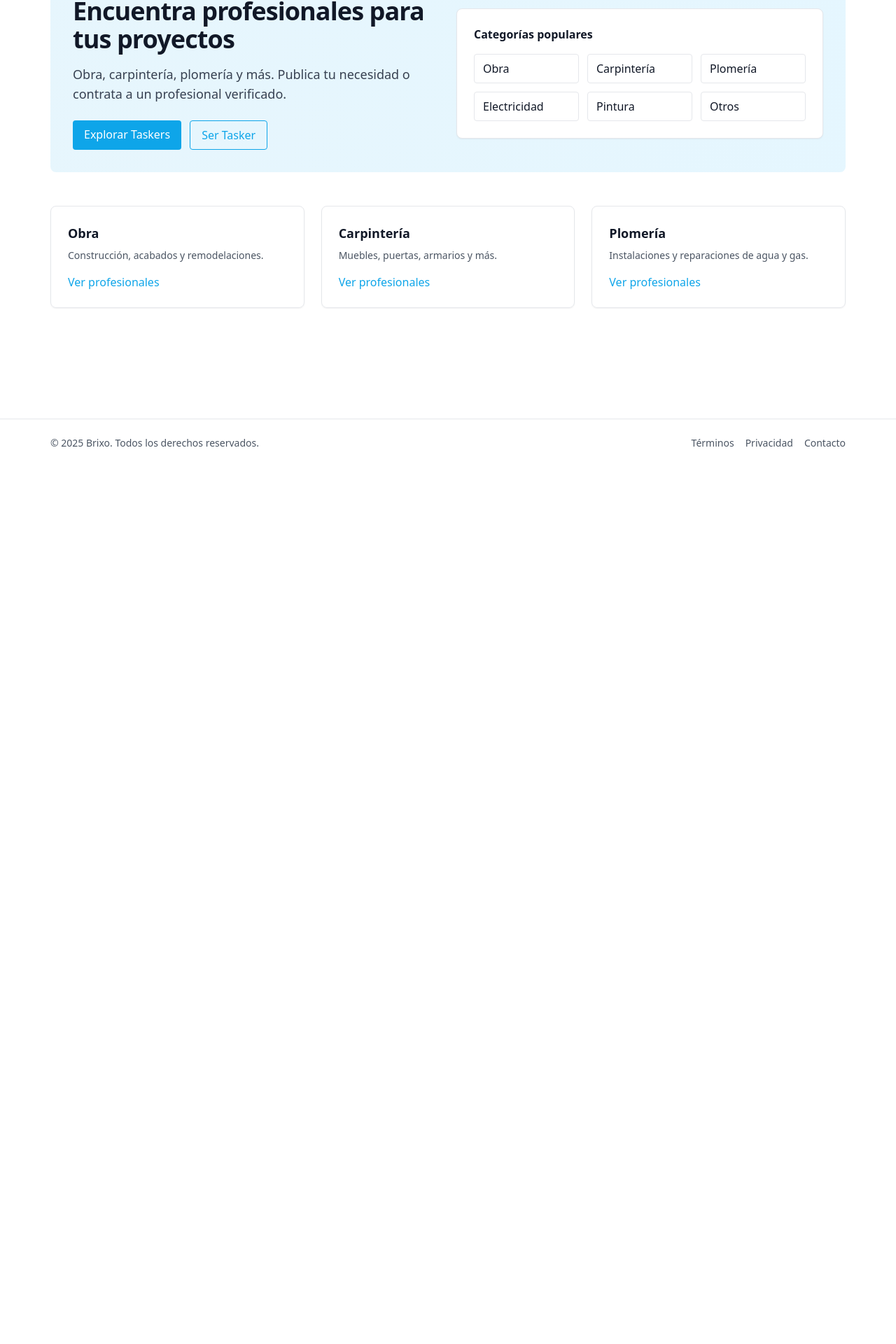
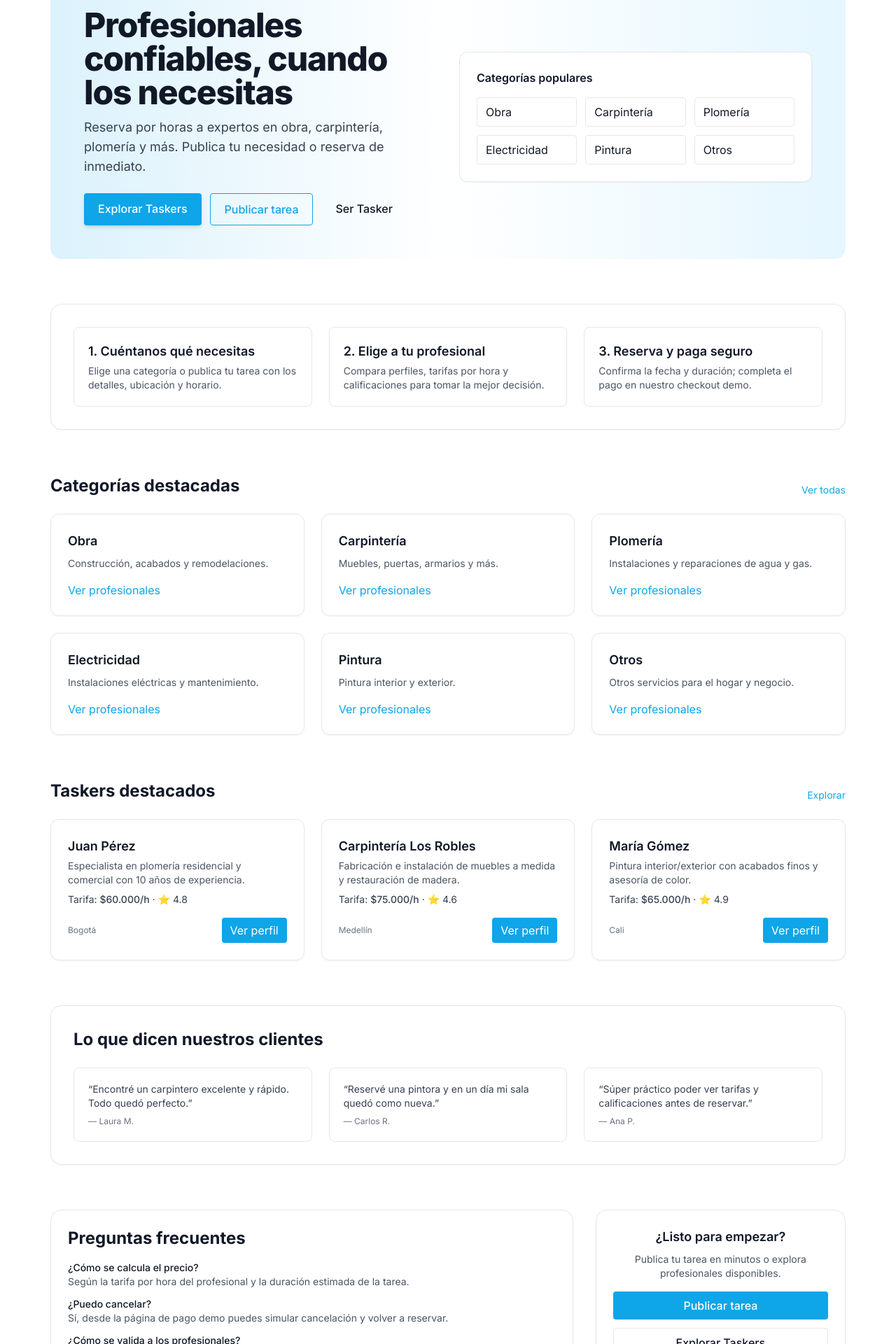
Before and after one commit to mikerb95/brixo, a Next.js app: page / in a window 1280 px wide. Shown: the part 133-2053 px from the top of the page at 70% size. Before the commit the page ends 800 px from the top, so only its background shows below. Built offline with nearby package versions, Linux system fonts and the light colour scheme.

Commit message:
feat: enhance layout and styling with improved responsiveness and typography

```diff
--- a/app/globals.css
+++ b/app/globals.css
@@ -9,3 +9,7 @@
 .container {
   max-width: 1200px;
 }
+
+/* Smooth scroll and nicer focus */
+html { scroll-behavior: smooth; }
+:focus-visible { outline: 2px solid theme('colors.brand.DEFAULT'); outline-offset: 2px; }
--- a/app/layout.tsx
+++ b/app/layout.tsx
@@ -2,6 +2,9 @@ import type { Metadata } from 'next'
 import './globals.css'
 import { Navbar } from '@/components/Navbar'
 import { Footer } from '@/components/Footer'
+import { Inter } from 'next/font/google'
+
+const inter = Inter({ subsets: ['latin'], variable: '--font-inter' })
 
 export const metadata: Metadata = {
   title: 'Brixo',
@@ -15,7 +18,7 @@ export default function RootLayout({
 }) {
   return (
     <html lang="es" className="h-full bg-white">
-      <body className="min-h-full text-gray-900 antialiased">
+      <body className={`${inter.variable} min-h-full font-sans text-gray-900 antialiased`}>
         <div className="flex min-h-screen flex-col">
           <Navbar />
           <main className="container mx-auto flex-1 px-4 py-8 sm:px-6 lg:px-8">
--- a/app/page.tsx
+++ b/app/page.tsx
@@ -1,24 +1,26 @@
 import Link from 'next/link'
-import { categories } from '@/lib/data'
+import { categories, taskers } from '@/lib/data'
 
 export default function HomePage() {
   return (
-    <div className="space-y-12">
-      <section className="rounded-lg bg-gradient-to-r from-brand/10 to-brand-light/20 p-8">
-        <div className="grid gap-6 md:grid-cols-2 md:items-center">
+    <div className="space-y-16">
+      {/* Hero */}
+      <section className="overflow-hidden rounded-2xl bg-gradient-to-r from-brand/15 via-white to-brand-light/20 p-8 sm:p-12">
+        <div className="grid gap-8 md:grid-cols-2 md:items-center">
           <div>
-            <h1 className="mb-4 text-3xl font-extrabold tracking-tight sm:text-4xl">Encuentra profesionales para tus proyectos</h1>
-            <p className="mb-6 text-lg text-gray-700">Obra, carpintería, plomería y más. Publica tu necesidad o contrata a un profesional verificado.</p>
-            <div className="flex gap-3">
-              <Link href="/taskers" className="rounded bg-brand px-4 py-2 font-medium text-white hover:bg-brand-dark">Explorar Taskers</Link>
-              <Link href="/profesionales" className="rounded border border-brand px-4 py-2 font-medium text-brand hover:bg-brand/10">Ser Tasker</Link>
+            <h1 className="mb-3 text-4xl font-extrabold tracking-tight sm:text-5xl">Profesionales confiables, cuando los necesitas</h1>
+            <p className="mb-6 text-lg text-gray-700">Reserva por horas a expertos en obra, carpintería, plomería y más. Publica tu necesidad o reserva de inmediato.</p>
+            <div className="flex flex-wrap gap-3">
+              <Link href="/taskers" className="rounded bg-brand px-5 py-2.5 font-medium text-white shadow-md hover:bg-brand-dark">Explorar Taskers</Link>
+              <Link href="/contratar" className="rounded border border-brand px-5 py-2.5 font-medium text-brand hover:bg-brand/10">Publicar tarea</Link>
+              <Link href="/profesionales" className="rounded px-5 py-2.5 font-medium hover:bg-gray-100">Ser Tasker</Link>
             </div>
           </div>
-          <div className="rounded-lg border bg-white p-6 shadow-sm">
+          <div className="rounded-xl border bg-white p-6 shadow-sm">
             <h2 className="mb-4 font-semibold">Categorías populares</h2>
             <ul className="grid grid-cols-2 gap-3 sm:grid-cols-3">
               {categories.map((c) => (
-                <li key={c.slug} className="">
+                <li key={c.slug}>
                   <Link className="block rounded border px-3 py-2 hover:border-brand hover:text-brand" href={`/taskers?cat=${c.slug}`}>
                     {c.name}
                   </Link>
@@ -29,14 +31,112 @@ export default function HomePage() {
         </div>
       </section>
 
-      <section className="grid gap-6 md:grid-cols-3">
-        {categories.slice(0,3).map((c) => (
-          <div key={c.slug} className="rounded-lg border p-6 shadow-sm">
-            <h3 className="mb-2 text-lg font-semibold">{c.name}</h3>
-            <p className="mb-4 text-sm text-gray-600">{c.description}</p>
-            <Link href={`/taskers?cat=${c.slug}`} className="text-brand hover:underline">Ver profesionales</Link>
+      {/* Cómo funciona */}
+      <section className="grid gap-6 rounded-2xl border bg-white p-8 shadow-sm md:grid-cols-3">
+        {[{
+          title: '1. Cuéntanos qué necesitas',
+          desc: 'Elige una categoría o publica tu tarea con los detalles, ubicación y horario.',
+        }, {
+          title: '2. Elige a tu profesional',
+          desc: 'Compara perfiles, tarifas por hora y calificaciones para tomar la mejor decisión.',
+        }, {
+          title: '3. Reserva y paga seguro',
+          desc: 'Confirma la fecha y duración; completa el pago en nuestro checkout demo.',
+        }].map((s, i) => (
+          <div key={i} className="rounded-lg border p-5">
+            <h3 className="mb-1 text-lg font-semibold">{s.title}</h3>
+            <p className="text-sm text-gray-600">{s.desc}</p>
           </div>
         ))}
+      </section>
+
+      {/* Categorías destacadas */}
+      <section className="space-y-6">
+        <div className="flex items-end justify-between">
+          <h2 className="text-2xl font-bold">Categorías destacadas</h2>
+          <Link className="text-sm text-brand hover:underline" href="/taskers">Ver todas</Link>
+        </div>
+        <div className="grid gap-6 sm:grid-cols-2 md:grid-cols-3">
+          {categories.slice(0, 6).map((c) => (
+            <div key={c.slug} className="rounded-xl border p-6 shadow-sm">
+              <h3 className="mb-2 text-lg font-semibold">{c.name}</h3>
+              <p className="mb-4 text-sm text-gray-600">{c.description}</p>
+              <Link href={`/taskers?cat=${c.slug}`} className="text-brand hover:underline">Ver profesionales</Link>
+            </div>
+          ))}
+        </div>
+      </section>
+
+      {/* Taskers destacados */}
+      <section className="space-y-6">
+        <div className="flex items-end justify-between">
+          <h2 className="text-2xl font-bold">Taskers destacados</h2>
+          <Link className="text-sm text-brand hover:underline" href="/taskers">Explorar</Link>
+        </div>
+        <ul className="grid gap-6 md:grid-cols-3">
+          {taskers.slice(0,3).map(t => (
+            <li key={t.id} className="rounded-xl border p-6 shadow-sm">
+              <h3 className="mb-1 text-lg font-semibold">{t.name}</h3>
+              <p className="mb-2 text-sm text-gray-600">{t.bio}</p>
+              <p className="mb-4 text-sm text-gray-700">Tarifa: <span className="font-medium">{'$' + t.hourlyRate.toLocaleString('es-CO')}/h</span> · ⭐ {t.rating}</p>
+              <div className="flex items-center justify-between">
+                <span className="text-xs text-gray-500">{t.city}</span>
+                <Link href={`/taskers/${t.id}`} className="rounded bg-brand px-3 py-1.5 text-white hover:bg-brand-dark">Ver perfil</Link>
+              </div>
+            </li>
+          ))}
+        </ul>
+      </section>
+
+      {/* Testimonios */}
+      <section className="rounded-2xl border bg-white p-8 shadow-sm">
+        <h2 className="mb-6 text-2xl font-bold">Lo que dicen nuestros clientes</h2>
+        <div className="grid gap-6 md:grid-cols-3">
+          {[{
+            quote: 'Encontré un carpintero excelente y rápido. Todo quedó perfecto.',
+            author: 'Laura M.'
+          }, {
+            quote: 'Reservé una pintora y en un día mi sala quedó como nueva.',
+            author: 'Carlos R.'
+          }, {
+            quote: 'Súper práctico poder ver tarifas y calificaciones antes de reservar.',
+            author: 'Ana P.'
+          }].map((t, i) => (
+            <figure key={i} className="rounded-lg border p-5">
+              <blockquote className="mb-2 text-sm text-gray-700">“{t.quote}”</blockquote>
+              <figcaption className="text-xs text-gray-500">— {t.author}</figcaption>
+            </figure>
+          ))}
+        </div>
+      </section>
+
+      {/* FAQ / CTA final */}
+      <section className="grid gap-8 md:grid-cols-3">
+        <div className="rounded-2xl border p-6 shadow-sm md:col-span-2">
+          <h2 className="mb-4 text-2xl font-bold">Preguntas frecuentes</h2>
+          <ul className="space-y-3 text-sm">
+            <li>
+              <p className="font-medium">¿Cómo se calcula el precio?</p>
+              <p className="text-gray-600">Según la tarifa por hora del profesional y la duración estimada de la tarea.</p>
+            </li>
+            <li>
+              <p className="font-medium">¿Puedo cancelar?</p>
+              <p className="text-gray-600">Sí, desde la página de pago demo puedes simular cancelación y volver a reservar.</p>
+            </li>
+            <li>
+              <p className="font-medium">¿Cómo se valida a los profesionales?</p>
+              <p className="text-gray-600">Revisamos perfiles y calificaciones; próximamente verificaciones adicionales.</p>
+            </li>
+          </ul>
+        </div>
+        <div className="rounded-2xl border p-6 text-center shadow-sm">
+          <h3 className="mb-2 text-lg font-semibold">¿Listo para empezar?</h3>
+          <p className="mb-4 text-sm text-gray-600">Publica tu tarea en minutos o explora profesionales disponibles.</p>
+          <div className="flex flex-col gap-3">
+            <Link href="/contratar" className="rounded bg-brand px-4 py-2 font-medium text-white hover:bg-brand-dark">Publicar tarea</Link>
+            <Link href="/taskers" className="rounded border px-4 py-2 font-medium hover:border-brand hover:text-brand">Explorar Taskers</Link>
+          </div>
+        </div>
       </section>
     </div>
   )
--- a/components/Footer.tsx
+++ b/components/Footer.tsx
@@ -1,9 +1,9 @@
 export function Footer() {
   return (
-    <footer className="border-t bg-white/70 py-6 text-sm text-gray-600">
-      <div className="container mx-auto flex flex-col items-center justify-between gap-3 px-4 sm:flex-row sm:px-6 lg:px-8">
-        <p>© {new Date().getFullYear()} Brixo. Todos los derechos reservados.</p>
-        <div className="flex items-center gap-4">
+    <footer className="border-t bg-white py-10 text-sm text-gray-600">
+      <div className="container mx-auto flex flex-col items-center justify-between gap-4 px-4 sm:flex-row sm:px-6 lg:px-8">
+        <p className="text-center sm:text-left">© {new Date().getFullYear()} Brixo. Todos los derechos reservados.</p>
+        <div className="flex items-center gap-6">
           <a href="#" className="hover:text-brand-dark">Términos</a>
           <a href="#" className="hover:text-brand-dark">Privacidad</a>
           <a href="#" className="hover:text-brand-dark">Contacto</a>
--- a/components/Navbar.tsx
+++ b/components/Navbar.tsx
@@ -2,15 +2,15 @@ import Link from 'next/link'
 
 export function Navbar() {
   return (
-    <header className="border-b bg-white/70 backdrop-blur supports-[backdrop-filter]:bg-white/60">
+    <header className="sticky top-0 z-40 border-b bg-white/80 backdrop-blur supports-[backdrop-filter]:bg-white/60">
       <div className="container mx-auto flex items-center justify-between px-4 py-4 sm:px-6 lg:px-8">
-        <Link href="/" className="text-xl font-bold text-brand">
+        <Link href="/" className="text-xl font-extrabold tracking-tight text-brand hover:opacity-90">
           Brixo
         </Link>
-        <nav className="flex items-center gap-4 text-sm">
-          <Link href="/taskers" className="hover:text-brand-dark">Explorar</Link>
-          <Link href="/profesionales" className="hover:text-brand-dark">Ser Tasker</Link>
-          <Link href="/contratar" className="rounded bg-brand px-3 py-1.5 font-medium text-white hover:bg-brand-dark">Publicar tarea</Link>
+        <nav className="flex items-center gap-2 text-sm">
+          <Link href="/taskers" className="rounded px-3 py-1.5 hover:bg-brand/10 hover:text-brand-dark">Explorar</Link>
+          <Link href="/profesionales" className="rounded px-3 py-1.5 hover:bg-brand/10 hover:text-brand-dark">Ser Tasker</Link>
+          <Link href="/contratar" className="rounded bg-brand px-3 py-1.5 font-medium text-white shadow-sm hover:bg-brand-dark">Publicar tarea</Link>
         </nav>
       </div>
     </header>
--- a/tailwind.config.ts
+++ b/tailwind.config.ts
@@ -14,6 +14,17 @@ export default {
           light: '#7dd3fc',
         },
       },
+      fontFamily: {
+        sans: ['var(--font-inter)', 'ui-sans-serif', 'system-ui', 'sans-serif'],
+      },
+      container: {
+        center: true,
+        padding: '1rem',
+        screens: {
+          lg: '1120px',
+          xl: '1200px',
+        },
+      },
     },
   },
   plugins: [],
```
